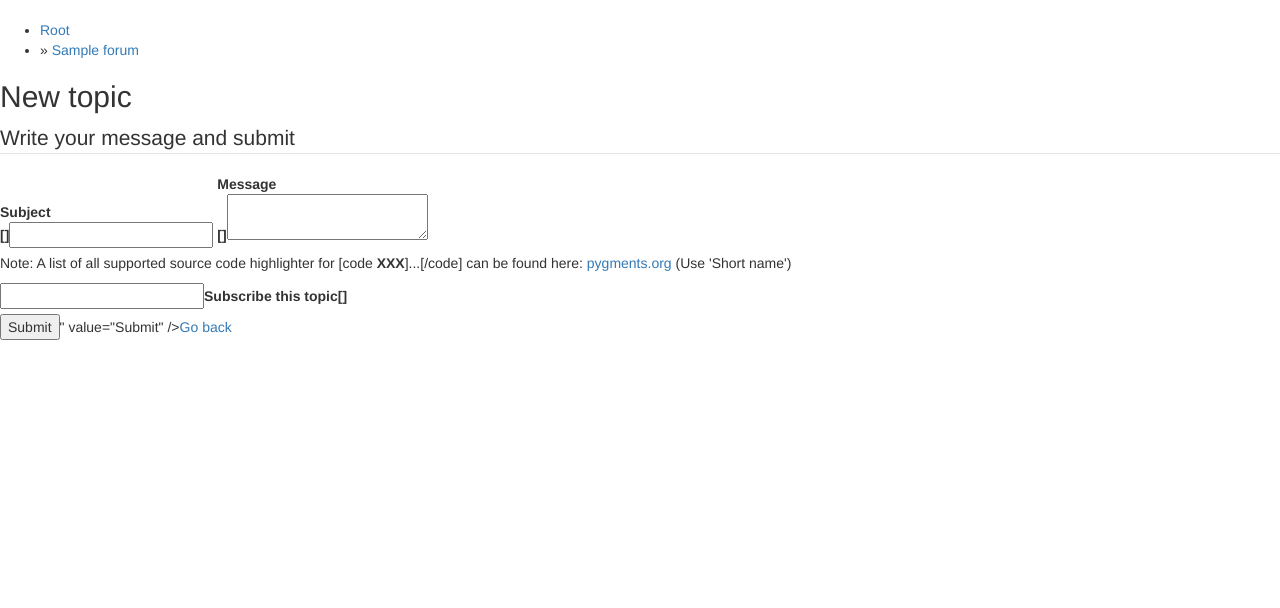
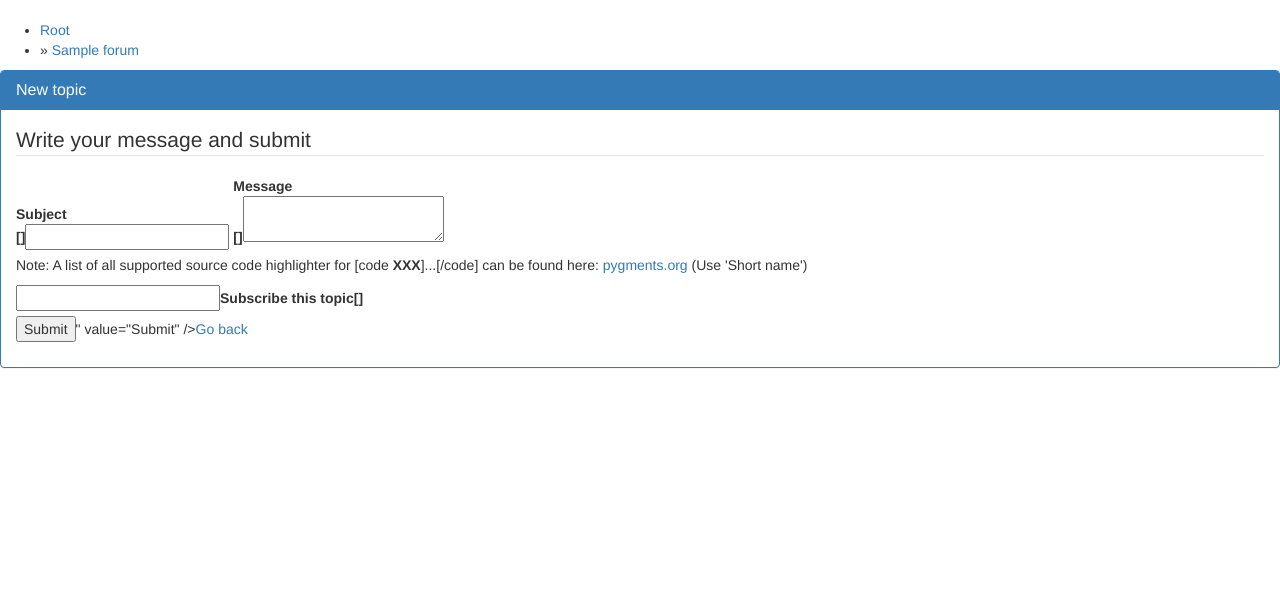
Before and after one commit to agepoly/delegues, a Django app: template delegues/templates/djangobb_forum/add_topic.html in a window 1280 px wide. Shown: the part 52-660 px from the top of the page. Run offline with Django 3.2, Linux system fonts and the light colour scheme; the template is opened without the code that fills it: most values are stand-ins (such as "Sample title", 1, 10 or a date in 2020); form fields are guessed from the names that the template uses; parts of the project's set-up code (start-up, migrations or seed data) failed here and were passed over; some libraries are stand-ins or nearby versions.

Commit message:
Add panel around reply

```diff
--- a/delegues/templates/djangobb_forum/includes/post_form.html
+++ b/delegues/templates/djangobb_forum/includes/post_form.html
@@ -1,6 +1,10 @@
 {% load i18n %}
 <div class="blockform" id="reply">
-    <h2><span>{% if forum %}{% trans "New topic" %}{% else %}{% trans "New reply" %}{% endif %}</span></h2>
+
+
+  <div class="panel panel-primary">
+    <div class="panel-heading"> <h3 class="panel-title">{% if forum %}{% trans "New topic" %}{% else %}{% trans "New reply" %}{% endif %}</h3></div>
+    <div class="panel-body">
       <div class="box">
           <form id="post" action="{{ form_url|default_if_none:"." }}" method="post" enctype="multipart/form-data">
               {% csrf_token %}
@@ -58,4 +62,8 @@
               <p><input type="submit" name="{{ form.FORM_NAME }}" value="{% trans "Submit" %}" /><a href="{{ back_url|default_if_none:"javascript:history.go(-1)" }}">{% trans "Go back" %}</a></p>
           </form>
       </div>
+
   </div>
+  </div>
+
+</div>
--- a/delegues/templates/djangobb_forum/topic.html
+++ b/delegues/templates/djangobb_forum/topic.html
@@ -123,6 +123,7 @@
 			</div>
 			<div class="postright">
 				<h3>{{ post.topic.name }}</h3>
+
 				<div class="postmsg">
 					<p class="post_body_html">{{ post.body_html|safe }}</p>
 					{% if not user.is_authenticated or user.forum_profile.show_signatures %}
@@ -185,20 +186,25 @@
 				</ol>
 			</div>
 		{% if user.is_authenticated %}
+		<div class = "container-fluid">
 			{% if subscribed %}
 				<a class="subscribelink clearb" href="{% url 'djangobb:forum_delete_subscription' topic.id %}?from_topic">{% trans "Unsubscribe" %}</a>
 			{% else %}
 				<a class="subscribelink clearb" href="{% url 'djangobb:forum_add_subscription' topic.id %}">{% trans "Subscribe" %}</a>
 			{% endif %}
 		{% endif %}
+		</div>
 		<div class="clearer"></div>
 	</div>
 </div>
 
 {% if reply_form %}
+
+	 <div class="col-md-8">
     {% with form=reply_form %}
         {% include "djangobb_forum/includes/post_form.html" %}
     {% endwith %}
+	</div>
 {% endif %}
 
 {% endblock content%}
```
Lines whose indentation alone changed are shown as unchanged.
